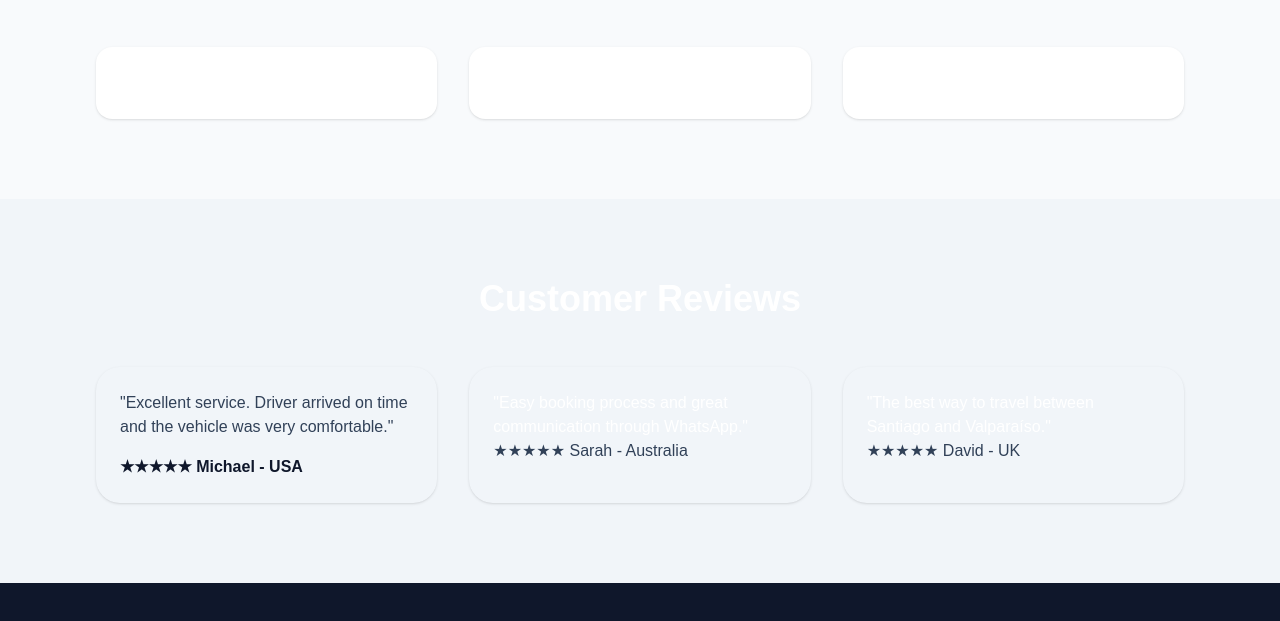
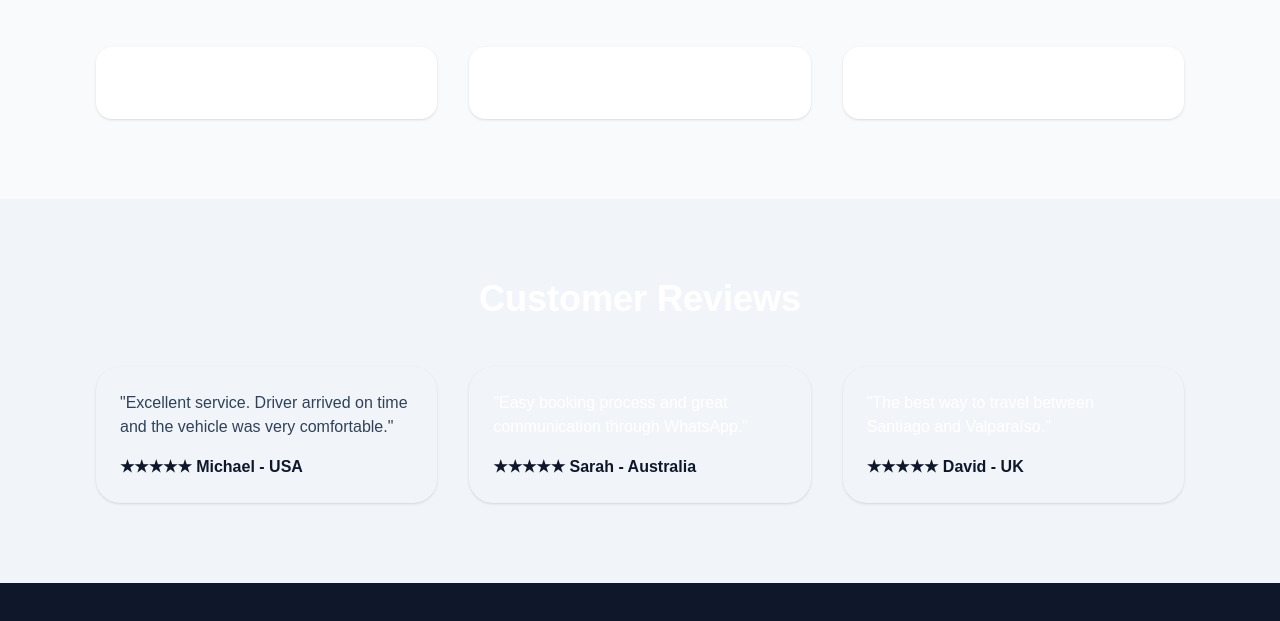
Before and after one commit to hcascopablo-create/santiago-valparaiso-transfer, a Next.js app: page / in a window 1280 px wide. Shown: the part 2030-2651 px from the top of the page. Built offline with nearby package versions, Linux system fonts and the light colour scheme.

Commit message:
Actualiza colores reviews

```diff
--- a/app/page.tsx
+++ b/app/page.tsx
@@ -426,7 +426,7 @@
         <p>
           "Easy booking process and great communication through WhatsApp."
         </p>
-        <p className="text-slate-700">
+        <p className="mt-4 font-bold text-slate-900">
           ★★★★★ Sarah - Australia
         </p>
       </div>
@@ -435,7 +435,7 @@
         <p>
           "The best way to travel between Santiago and Valparaíso."
         </p>
-        <p className="text-slate-700">
+        <p className="mt-4 font-bold text-slate-900">
           ★★★★★ David - UK
         </p>
       </div>
```
